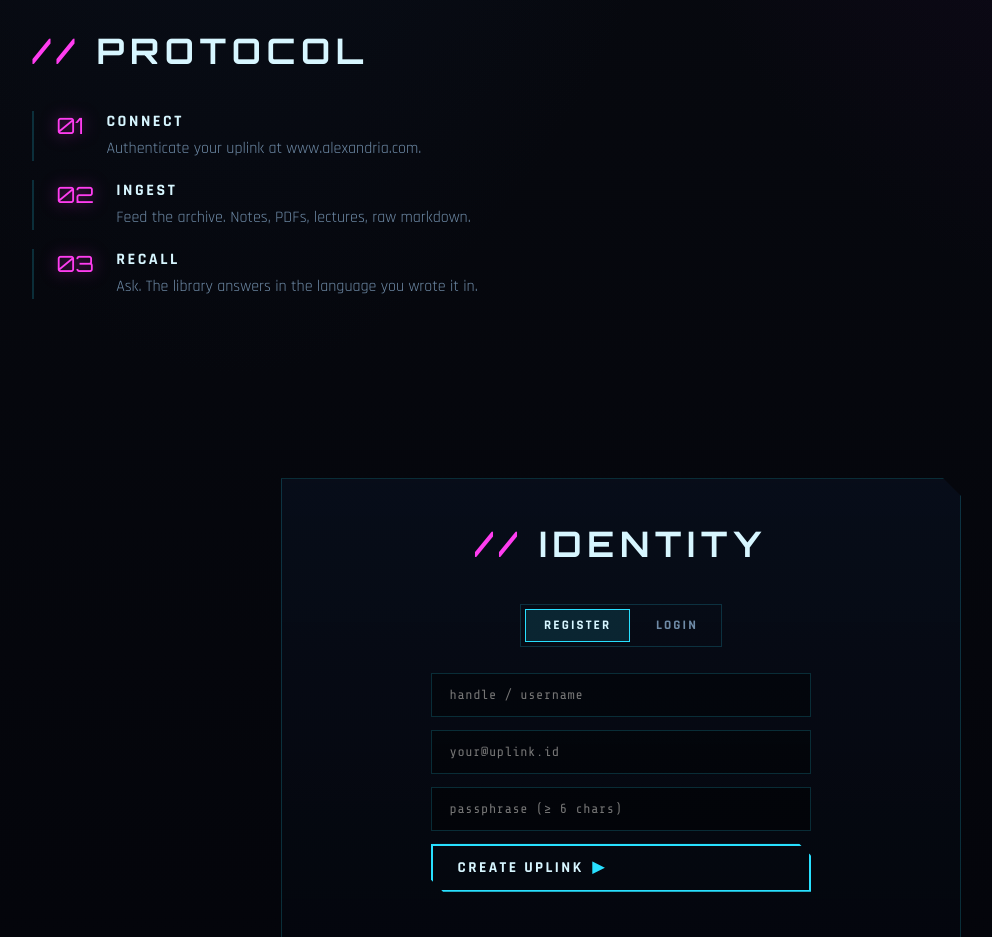
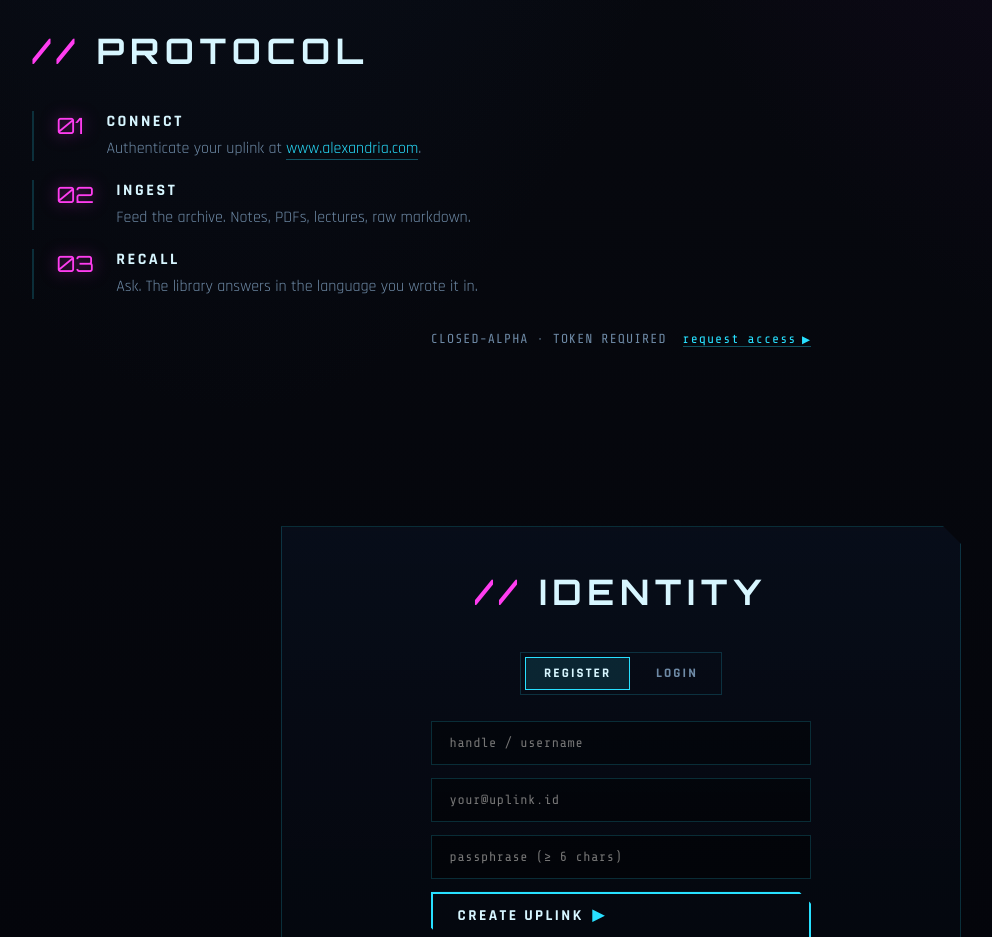
Before and after one commit to WarriorGeek25/-Study-bot--ALEXANDRIA, a website built with Vite: page index.html in a window 1280 px wide. Shown: the part 2100-3037 px from the top of the page, without its empty margins (19-1011 px from the left). Built offline with nearby package versions, Linux system fonts and the light colour scheme.

Commit message:
feat(task_1784675063528_908wkmsqs): add link with URL for closed-alpha access
Turn the plain-text www.alexandria.com in protocol step 01 into a real
hyperlink and add a 'request access' link (with URL) beneath the protocol
steps so the closed-alpha 'token required' gate has a corresponding link.
Add inline-link + protocol-access styles.

```diff
--- a/index.html
+++ b/index.html
@@ -116,10 +116,14 @@
       <section class="protocol" id="protocol">
         <h2 class="section-title"><span class="hash">//</span> PROTOCOL</h2>
         <ol class="protocol-steps">
-          <li><span class="step-n">01</span><div><h4>CONNECT</h4><p>Authenticate your uplink at www.alexandria.com.</p></div></li>
+          <li><span class="step-n">01</span><div><h4>CONNECT</h4><p>Authenticate your uplink at <a class="inline-link" href="https://www.alexandria.com">www.alexandria.com</a>.</p></div></li>
           <li><span class="step-n">02</span><div><h4>INGEST</h4><p>Feed the archive. Notes, PDFs, lectures, raw markdown.</p></div></li>
           <li><span class="step-n">03</span><div><h4>RECALL</h4><p>Ask. The library answers in the language you wrote it in.</p></div></li>
         </ol>
+        <p class="protocol-access">
+          <span class="dim">closed-alpha · token required</span>
+          <a class="inline-link" href="https://www.alexandria.com">request access<span class="btn-arrow">▶</span></a>
+        </p>
       </section>
 
       <section class="identity" id="identity">
--- a/src/styles.css
+++ b/src/styles.css
@@ -153,6 +153,15 @@ section { position: relative; z-index: 2; padding: clamp(3rem,7vw,6rem) clamp(1r
 .footer a:hover { color: var(--cyan); }
 .dim { color: var(--dim); }
 
+/* Inline neon link — used for the site URL / request-access links. */
+.inline-link { color: var(--cyan); border-bottom: 1px solid rgba(40, 224, 255, 0.35); transition: color 0.2s, border-color 0.2s, text-shadow 0.2s; }
+.inline-link:hover { color: var(--magenta); border-color: var(--magenta); text-shadow: var(--glow-magenta); }
+.inline-link .btn-arrow { margin-left: 0.35rem; font-size: 0.8em; }
+
+/* Closed-alpha access row under the protocol steps. */
+.protocol-access { margin-top: 2rem; display: flex; align-items: center; justify-content: center; gap: 1rem; flex-wrap: wrap; font-family: "Share Tech Mono", monospace; font-size: 0.82rem; letter-spacing: 0.08em; }
+.protocol-access .dim { text-transform: uppercase; }
+
 @media (max-width: 860px) {
   .hero { grid-template-columns: 1fr; gap: 2rem; }
   .term { min-height: 240px; }
```
